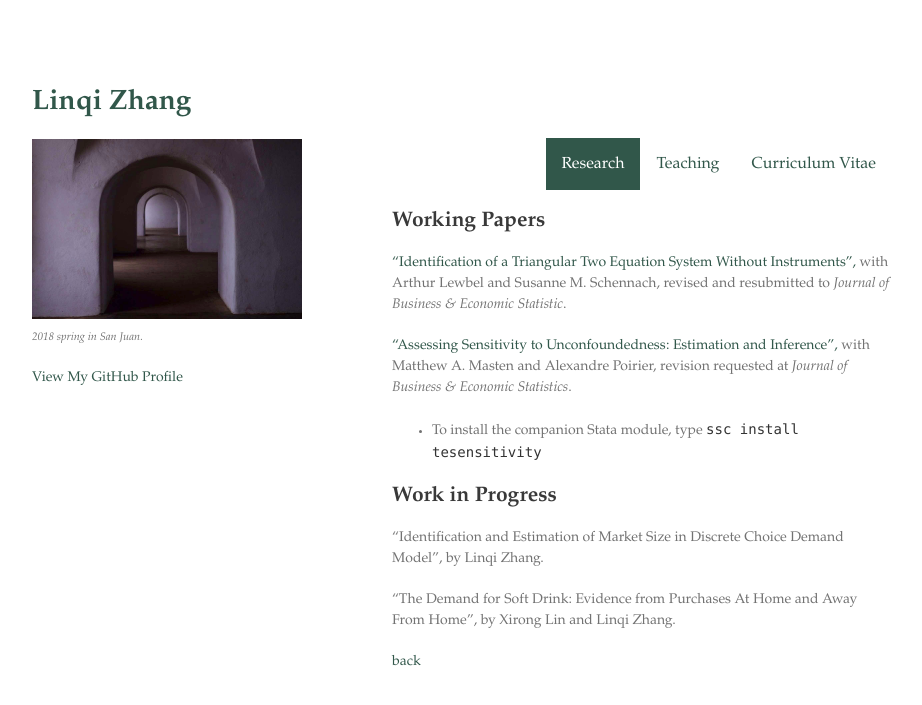
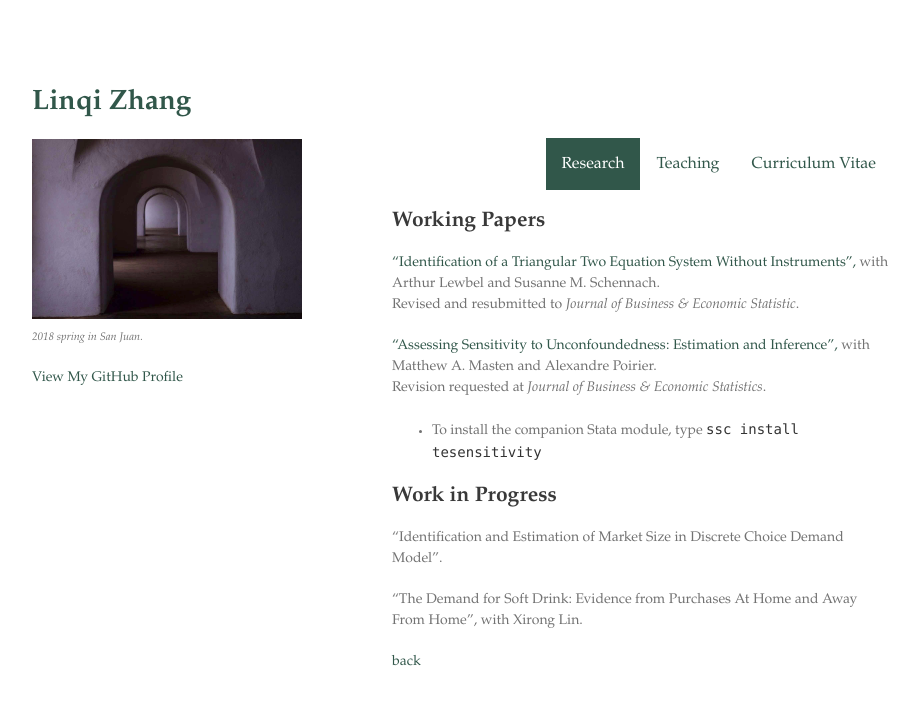
Before and after one commit to zhanglinqi/zhanglinqi.github.io, a Jekyll site: the page built from research.md, in a window 1280 px wide. Shown: the top 705 px of the page, without its empty margins (178-1100 px from the left). Built offline with Jekyll 4.4.1, drawn with Linux system fonts in a browser that asks for light colours; our own code applies the rules of GitHub Pages for plain Markdown files.

Commit message:
updated status

```diff
--- a/research.md
+++ b/research.md
@@ -4,18 +4,20 @@
 
 ## Working Papers
 
-["Identification of a Triangular Two Equation System Without Instruments",](https://drive.google.com/file/d/168iai3BYumnlzspOZf8Uwx8k0Jf7pWPS/view?usp=sharing) with Arthur Lewbel and Susanne M. Schennach, revised and resubmitted to *Journal of Business & Economic Statistic*.
+["Identification of a Triangular Two Equation System Without Instruments",](https://drive.google.com/file/d/168iai3BYumnlzspOZf8Uwx8k0Jf7pWPS/view?usp=sharing) with Arthur Lewbel and Susanne M. Schennach.
+Revised and resubmitted to *Journal of Business & Economic Statistic*.
 
-["Assessing Sensitivity to Unconfoundedness: Estimation and Inference",](https://arxiv.org/abs/2012.15716) with Matthew A. Masten and Alexandre Poirier, revision requested at *Journal of Business & Economic Statistics*.
+["Assessing Sensitivity to Unconfoundedness: Estimation and Inference",](https://arxiv.org/abs/2012.15716) with Matthew A. Masten and Alexandre Poirier.
+Revision requested at *Journal of Business & Economic Statistics*.
 
 *   To install the companion Stata module, type `ssc install tesensitivity`
 
 
 ## Work in Progress
 
-"Identification and Estimation of Market Size in Discrete Choice Demand Model", by Linqi Zhang.
+"Identification and Estimation of Market Size in Discrete Choice Demand Model".
 
-"The Demand for Soft Drink: Evidence from Purchases At Home and Away From Home", by Xirong Lin and Linqi Zhang.
+"The Demand for Soft Drink: Evidence from Purchases At Home and Away From Home", with Xirong Lin.
 
 
 
```
